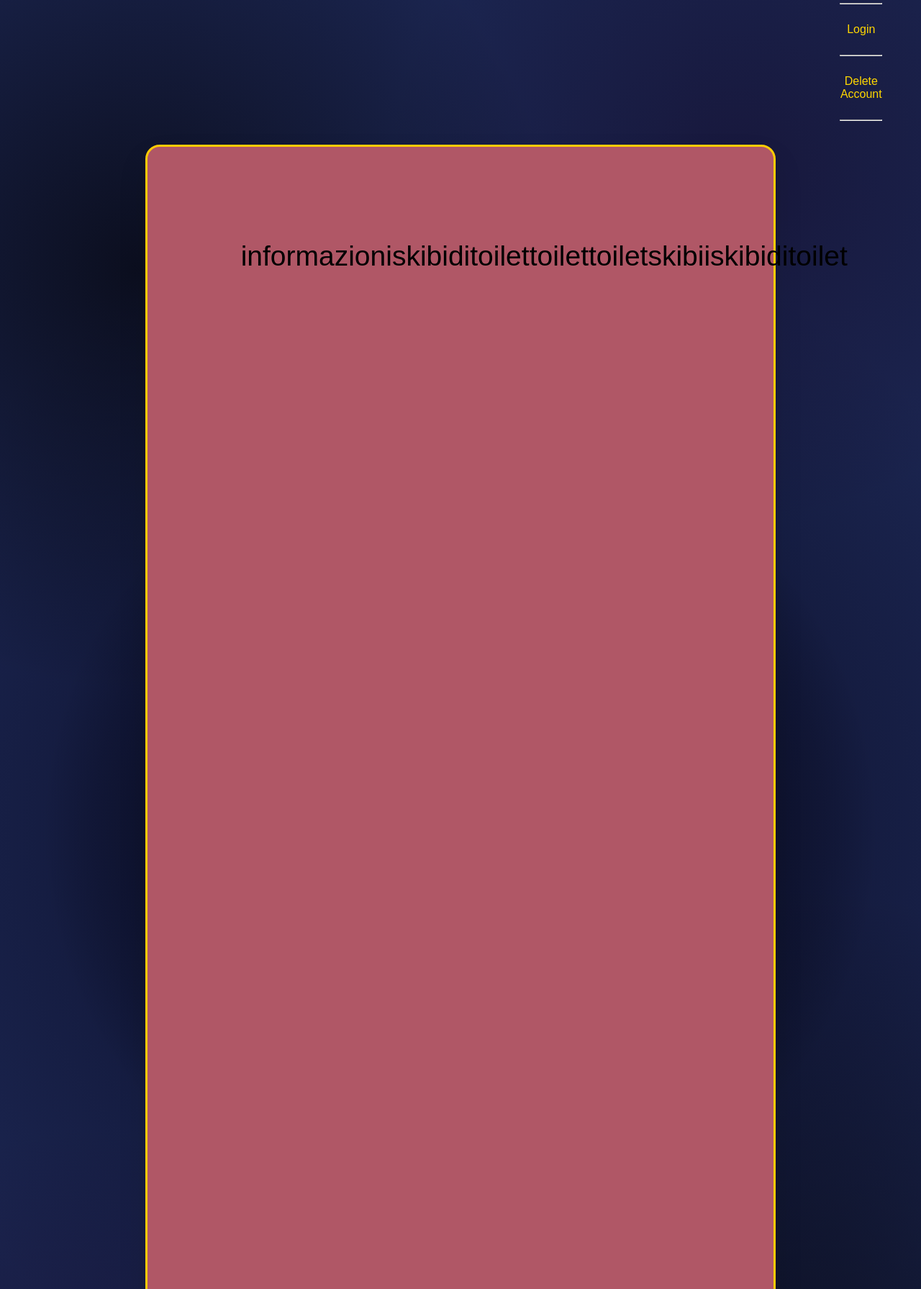
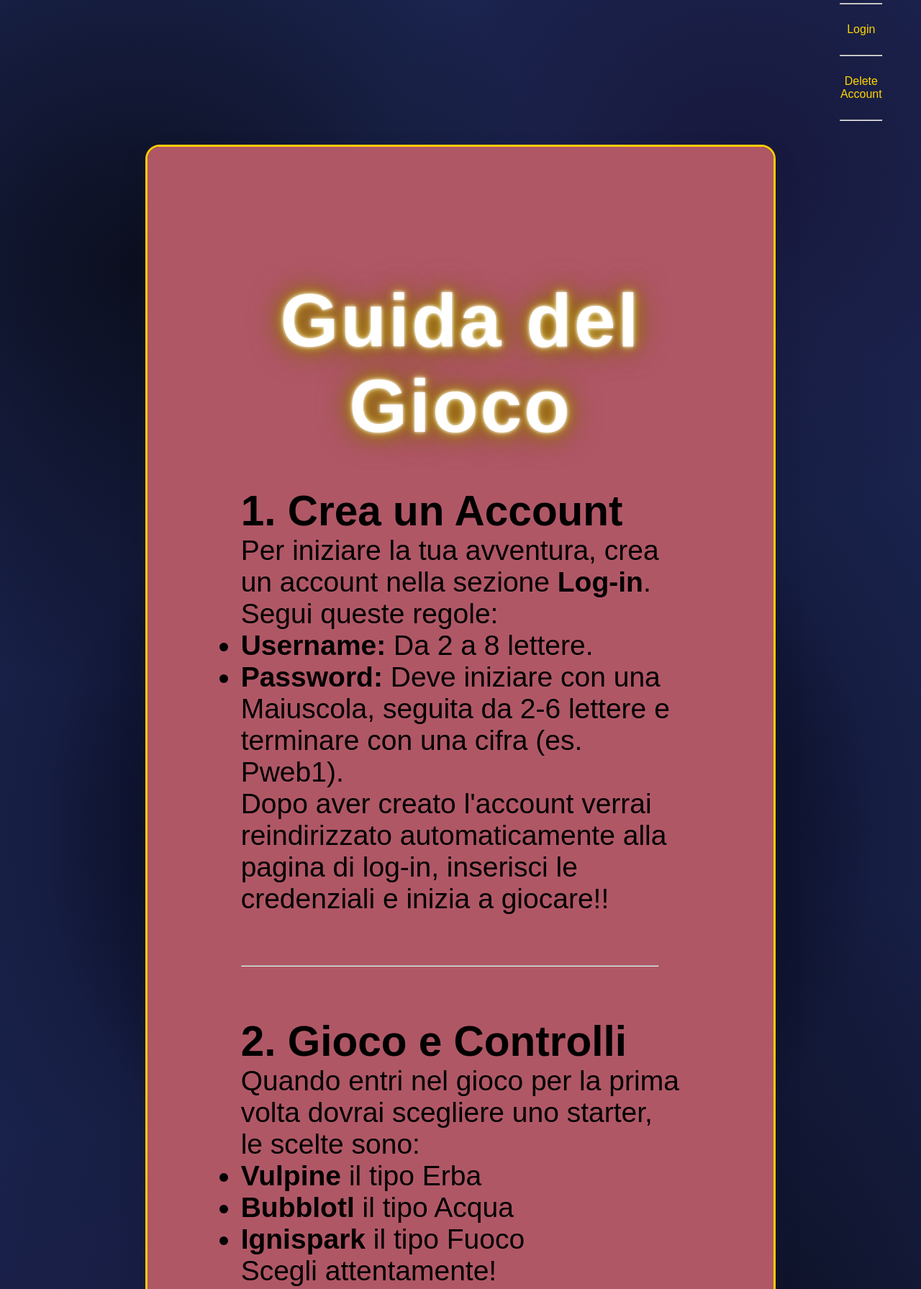
Before and after one commit to Sphentet/progetto-pweb, a PHP site: page /html/info.html in a window 1280 px wide. Shown: the part 146-1937 px from the top of the page at 72% size. Run offline with PHP 8.4, Linux system fonts and the light colour scheme.

Commit message:
pagina info e bugfix, finito tutto

```diff
--- a/css/menu.css
+++ b/css/menu.css
@@ -300,6 +300,19 @@ button:hover{
     border: 3px solid #ffcc02;
     font-size: 1.5vh;
 
+    overflow-y: scroll;
+
 
 
 }
+
+
+
+#tipi{
+    margin: 1vh;
+    border-collapse: collapse;
+}
+td{
+    border: 1px black solid;
+    padding: 1vh;
+}
--- a/html/info.html
+++ b/html/info.html
@@ -1,14 +1,13 @@
 
 <!DOCTYPE html>
 
-<html lang="en">
+<html lang="it">
 <head>
     <meta charset="UTF-8">
     <meta name="viewport" content="width=device-width, initial-scale=1.0">
-    <title>PACKÈTMON</title>
+    <title>PACKÈTMON - Info</title>
     <link rel="stylesheet" href="../css/menu.css">
     <link rel="icon" href="../immagini/packètball.svg">
-    <script src=""></script>
 </head>
 <body>
 
@@ -24,7 +23,130 @@
             <hr>
         </div>
 
-        <div id="infotext">informazioniskibiditoilettoilettoiletskibiiskibiditoilet</div>
+        <div id="infotext">
+            <h1>Guida del Gioco</h1>
+
+            <h2>1. Crea un Account</h2>
+                <p>Per iniziare la tua avventura, crea un account nella sezione <strong>Log-in</strong>. Segui queste regole:</p>
+                <ul>
+                    <li><strong>Username:</strong> Da 2 a 8 lettere.</li>
+                    <li><strong>Password:</strong> Deve iniziare con una Maiuscola, seguita da 2-6 lettere e terminare con una cifra (es. Pweb1).</li>
+                </ul>
+                <p>Dopo aver creato l'account verrai reindirizzato automaticamente alla pagina di log-in, inserisci le credenziali e inizia a giocare!!</p>
+
+            <br><hr><br>
+
+            <h2>2. Gioco e Controlli</h2>
+
+                <p>Quando entri nel gioco per la prima volta dovrai scegliere uno starter, le scelte sono:</p>
+                <ul>
+                    <li><strong>Vulpine</strong> il tipo Erba</li>
+                    <li><strong>Bubblotl</strong> il tipo Acqua</li>
+                    <li><strong>Ignispark</strong> il tipo Fuoco</li>
+                </ul>
+                <p>Scegli attentamente!</p>
+                <br>
+                <p>Esplora la mappa usando la tastiera:</p>
+                <ul>
+                    <li>Muoviti: usa <strong>WASD</strong> o le <strong>Frecce Direzionali</strong>.</li>
+                    <li>Interagisci: Premi <strong>Invio</strong> quando sei di fronte a un punto di interesse (il professore o le macchinette dei premi) per interagire.</li>
+                </ul>
+
+                <p>Scegli lo starter e combatti usando il mouse</p>
+                <br>
+                <p>Il tuo obiettivo iniziale è sconfiggere il professore nelle battaglie Packètmon per guadagnare monete. Puoi accumulare monete da usare nelle macchinette per ottenere un Packètmon casuale tra i 5 disponibili (escludendo lo starter scelto prima).</p>
+                <p>Gli altri 3 Packètmon a cui avrai accesso sono:</p>
+                <ul>
+                    <li><strong>Mudgrunt</strong> il tipo Terra</li>
+                    <li><strong>Nightwing</strong> il tipo Volante</li>
+                    <li><strong>Velocivolt</strong> il tipo Elettro</li>
+                </ul>
+
+                <p>Dopo aver collezionato tutti e 6 i Packètmon, potrai sfidare il professore ancora e ancora per scalare la classifica che vedrai sul lato sinistro dello schermo mentre giochi.</p>
+
+            <br><hr><br>
+
+            <h3>Info Battaglia</h3>
+            <p>Le battaglie sono a turni: ogni turno puoi attaccare o cambiare Packètmon (se ne hai un altro disponibile). Vince chi mette KO tutti i Packètmon dell'avversario.</p>
+
+            <p>Ogni Packètmon ha un tipo. Ecco le interazioni tra i tipi (i danni vengono moltiplicati per questi valori, il tipo della riga attacca il tipo della colonna):</p>
+            <br>
+            <table id="tipi">
+                <tr>
+                    <td></td>
+                    <td>Erba</td>
+                    <td>Acqua</td>
+                    <td>Fuoco</td>
+                    <td>Elettro</td>
+                    <td>Terra</td>
+                    <td>Volante</td>
+                </tr>
+                <tr>
+                    <td>Erba</td>
+                    <td>1</td>
+                    <td>2</td>
+                    <td>0.5</td>
+                    <td>1</td>
+                    <td>2</td>
+                    <td>0.5</td>
+                </tr>
+                <tr>
+                    <td>Acqua</td>
+                    <td>0.5</td>
+                    <td>1</td>
+                    <td>2</td>
+                    <td>0.5</td>
+                    <td>2</td>
+                    <td>0.5</td>
+                </tr>
+                <tr>
+                    <td>Fuoco</td>
+                    <td>2</td>
+                    <td>0.5</td>
+                    <td>1</td>
+                    <td>1</td>
+                    <td>0.5</td>
+                    <td>2</td>
+                </tr>
+                <tr>
+                    <td>Elettro</td>
+                    <td>0.5</td>
+                    <td>2</td>
+                    <td>1</td>
+                    <td>1</td>
+                    <td>0.5</td>
+                    <td>2</td>
+                </tr>
+                <tr>
+                    <td>Terra</td>
+                    <td>0.5</td>
+                    <td>0.5</td>
+                    <td>2</td>
+                    <td>2</td>
+                    <td>1</td>
+                    <td>1</td>
+                </tr>
+                <tr>
+                    <td>Volante</td>
+                    <td>2</td>
+                    <td>1</td>
+                    <td>0.5</td>
+                    <td>0.5</td>
+                    <td>1</td>
+                    <td>1</td>
+                </tr>
+            </table>
+            <br>
+            <p>Per le prime 2 battaglie le interazioni tra i tipi sono disattivate, quindi scegli pure lo starter che ti piace di più!</p>
+            <br>
+            <p>Quando hai finito di giocare usa Save&Quit per tornare alla pagina di Log-in.</p>
+            <br>
+            <hr>
+            <p>Nella pagina Delete Account puoi inserire le tue credenziali per cancellare il tuo profilo</p>
+
+
+        </div>
+
 
 
     </div>
--- a/js/accHandling.js
+++ b/js/accHandling.js
@@ -56,6 +56,10 @@ async function manageCredentials(e){
         message.className='message';
         message.innerText="Credentials do not match the required patterns";
         document.body.appendChild(message);
+        document.getElementById("packetCardButton").disabled=false;
+        document.getElementById("user").value="";
+        document.getElementById("pass").value="";
+        return;
     }
 
     document.getElementById("packetCardButton").disabled=false;
```
Also changed, not shown: css/ins_game.css (+24 -1 lines), js/game_battle.js (+10 -3 lines), js/game_give_packet.js (+6 -3 lines).
